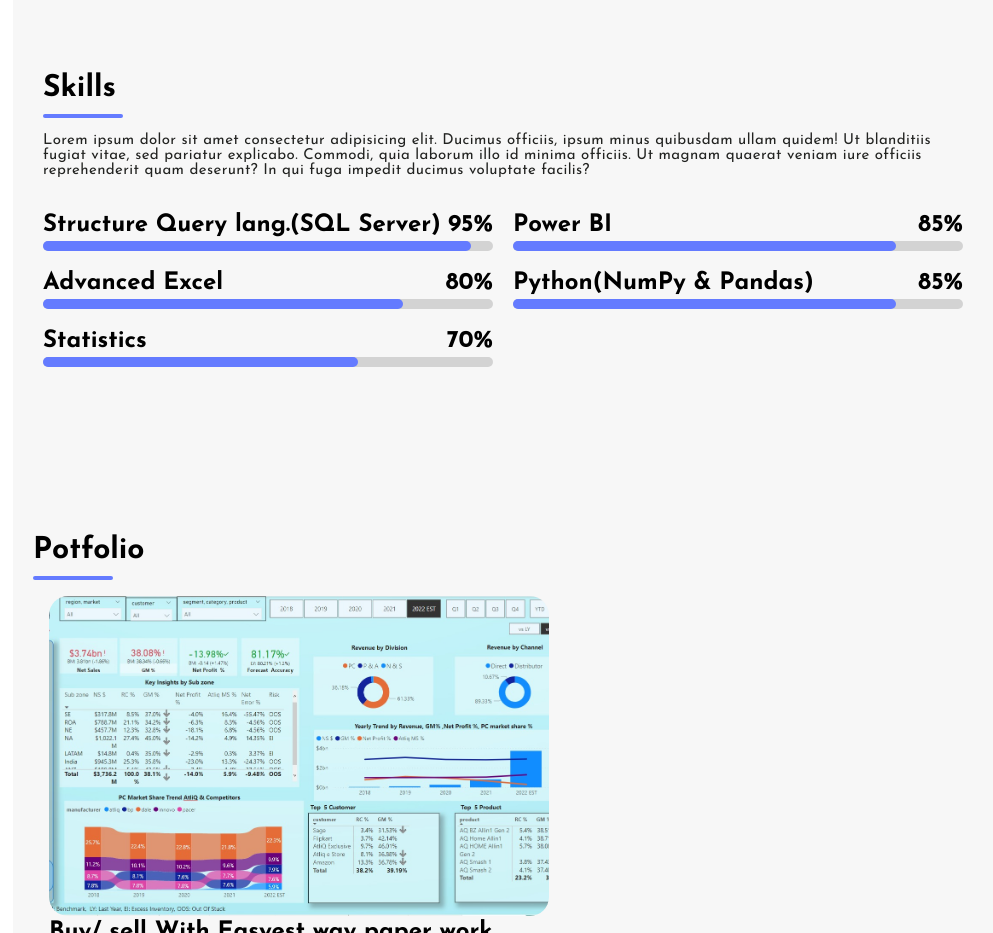
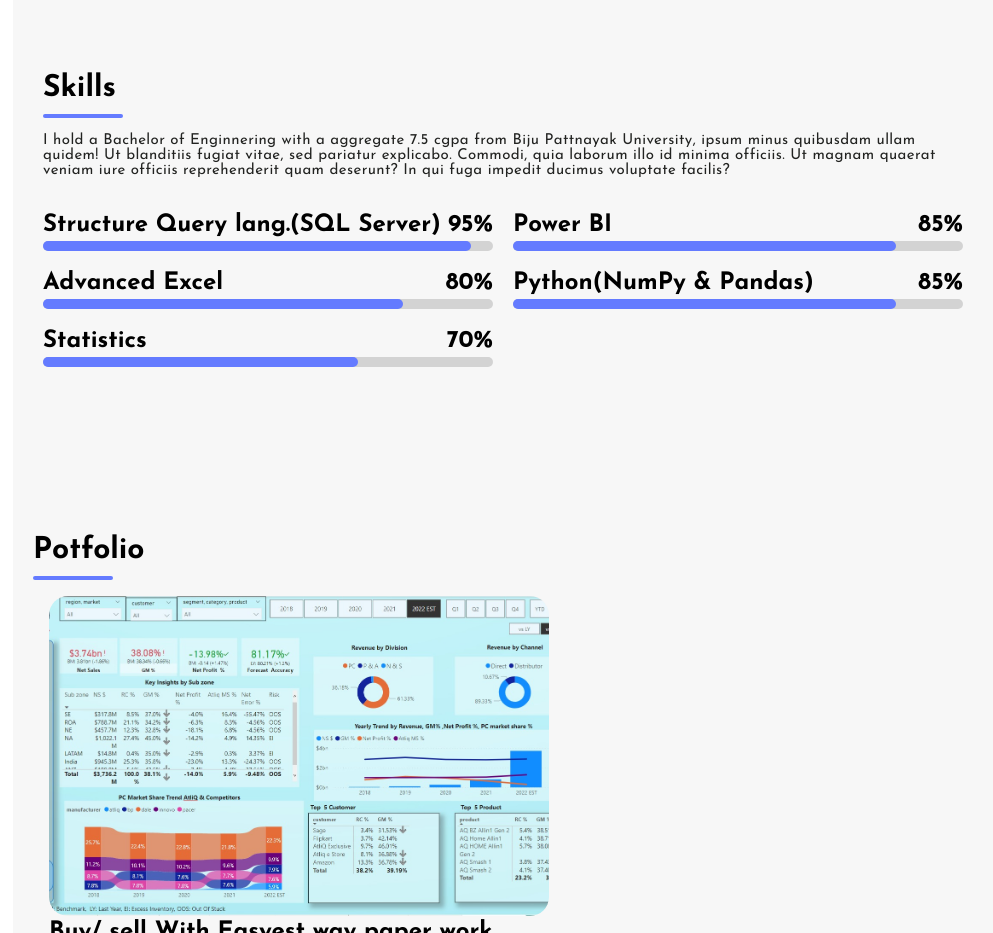
Before and after one commit to jnana027/gyana-potfolio, a plain HTML site: page gyana potfolio/index.html in a window 1280 px wide. Shown: the part 1367-2300 px from the top of the page, without its empty margins (287-1280 px from the left). Drawn offline with nearby package versions, Linux system fonts and the light colour scheme.

Commit message:
skill change

```diff
--- a/gyana potfolio/index.html
+++ b/gyana potfolio/index.html
@@ -126,7 +126,7 @@
             <h1 class="sub-heading">Skills</h1>
             <div class="divider"></div>
             <p class="sub-para">
-                Lorem ipsum dolor sit amet consectetur adipisicing elit. Ducimus officiis, ipsum minus quibusdam ullam
+                I hold a Bachelor of Enginnering with a aggregate 7.5 cgpa from  Biju Pattnayak University, ipsum minus quibusdam ullam
                 quidem! Ut blanditiis fugiat vitae, sed pariatur explicabo. Commodi, quia laborum illo id minima
                 officiis. Ut magnam quaerat veniam iure officiis reprehenderit quam deserunt? In qui fuga impedit
                 ducimus voluptate facilis?
```
